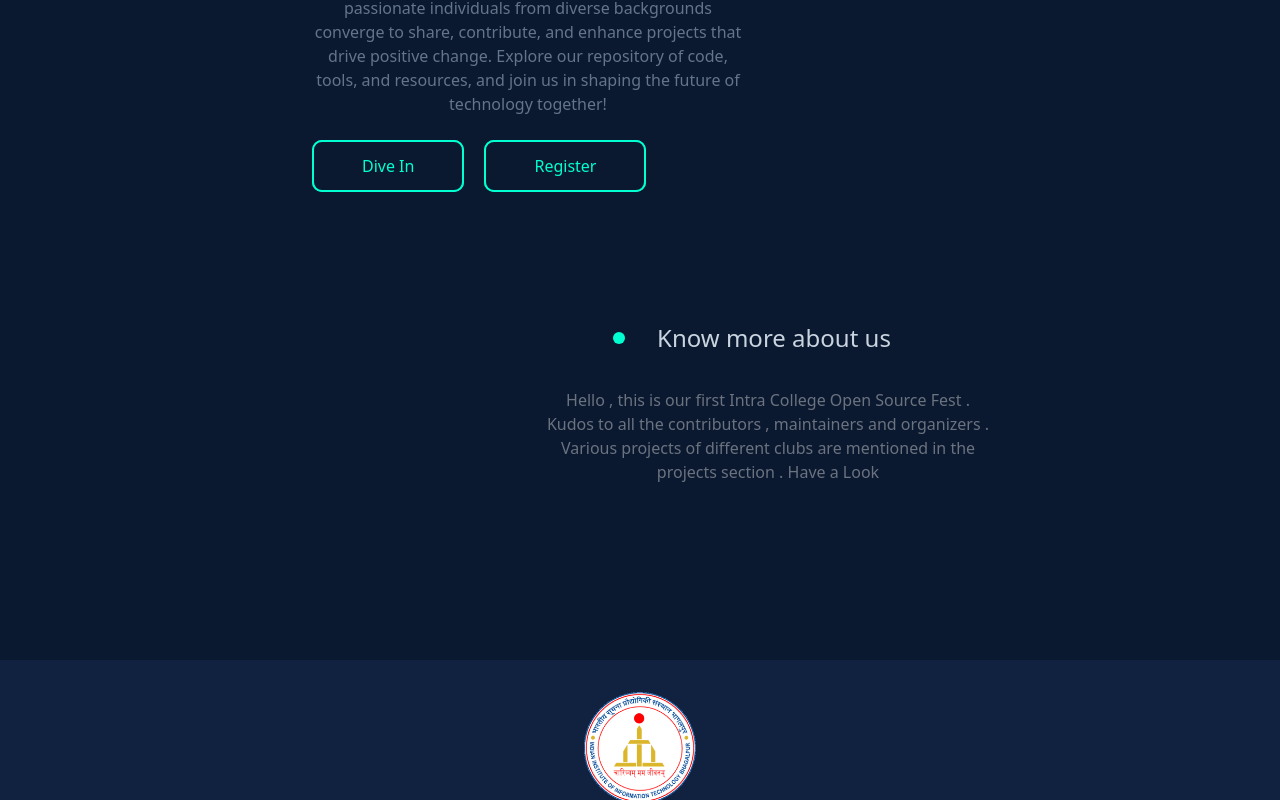
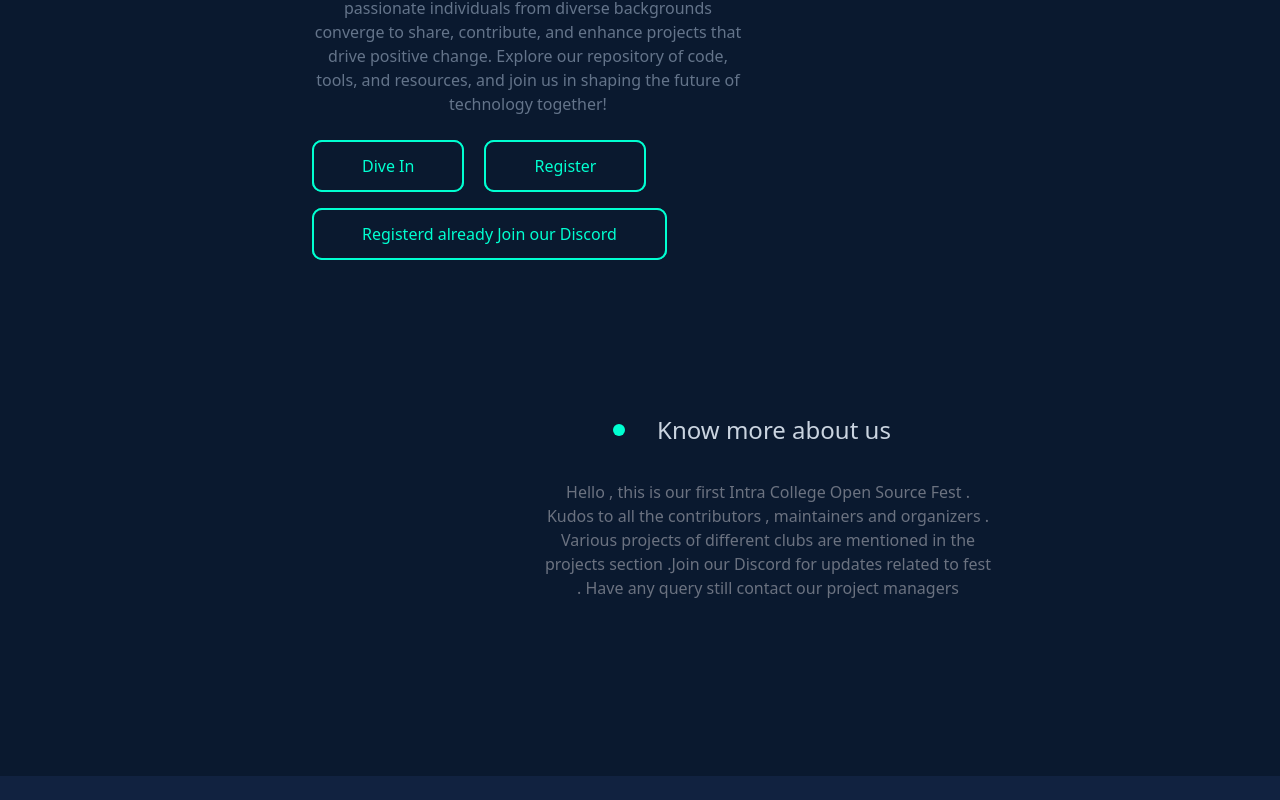
Before and after one commit to PerHac13/OPCODE, a React (Vite) app: page / in a window 1280 px wide. Shown: the part 513-1313 px from the top of the page. Built offline with nearby package versions, Linux system fonts and the light colour scheme.

Commit message:
Button added text improved

```diff
--- a/src/pages/Home/Home.jsx
+++ b/src/pages/Home/Home.jsx
@@ -21,10 +21,16 @@ const Home = () => {
           <br></br>
           <p className='text-[#64748A] [text-align:center]'>Welcome to our open-source platform, a vibrant hub for collaborative development and innovation. Here, passionate individuals from diverse backgrounds converge to share, contribute, and enhance projects that drive positive change. Explore our repository of code, tools, and resources, and join us in shaping the future of technology together!</p>
           <br></br>
+          <div className='flex flex-col items-start gap-4'>
           <div className='flex gap-5 '>
               <Button name={"Dive In"}/>
               <Button name={"Register"}/>
           </div>
+          <Button name={"Registerd already Join our Discord"}/>
+          </div>
+
+          <br/>
+
       </div>
 
     </div>
--- a/src/pages/Home/about_fest.jsx
+++ b/src/pages/Home/about_fest.jsx
@@ -4,7 +4,7 @@ const About = () => {
                 <div className="bg-[#00FFD1] w-[0.75rem] h-[0.75rem] [border-radius:100%]"></div>
                 <div className="text-[#CAD4E0] [font-size:1.5rem] p-[2rem]">Know more about us</div>
             </div>
-            <div className="text-[#6B7280] [text-align:center]">Hello , this is our first Intra College Open Source Fest . Kudos to all the contributors , maintainers and organizers . Various projects of different clubs are mentioned in the projects section . Have a Look</div>
+            <div className="text-[#6B7280] [text-align:center]">Hello , this is our first Intra College Open Source Fest . Kudos to all the contributors , maintainers and organizers . Various projects of different clubs are mentioned in the projects section .Join our Discord for updates related to fest . Have any query still contact our project managers</div>
 
     </div>;
   };
```
